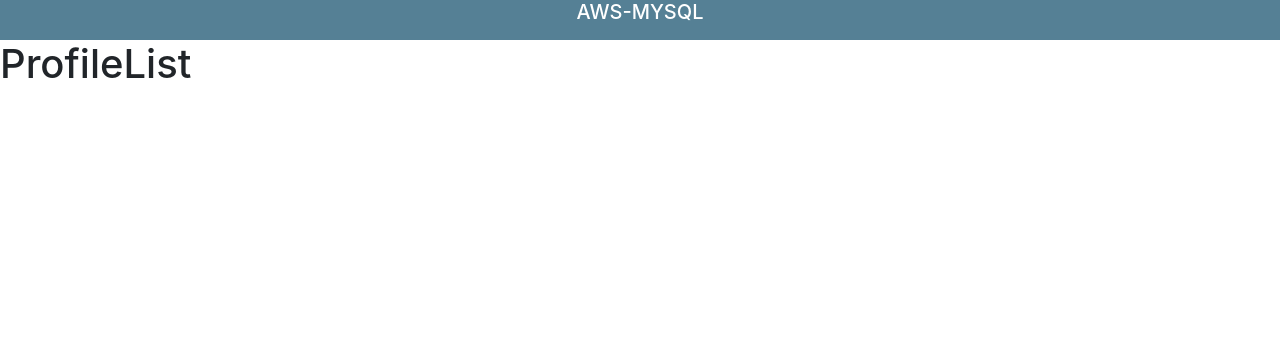
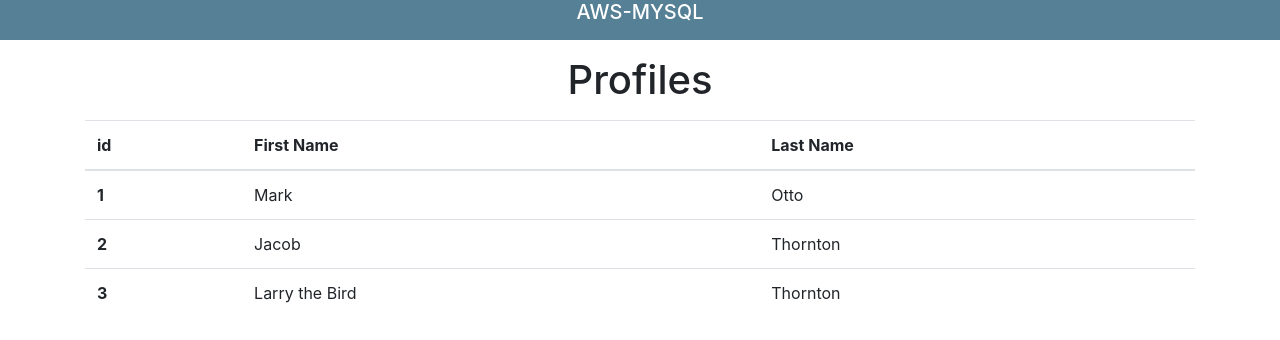
Before and after one commit to russtelen/SERVERLESS-APP, a React (Create React App) app: page / in a window 1280 px wide. Shown: the top 340 px of the page. Built offline with nearby package versions, Linux system fonts and the light colour scheme.

Commit message:
Init table

```diff
--- a/src/components/ProfileList.js
+++ b/src/components/ProfileList.js
@@ -2,8 +2,34 @@ import React, { useState, useEffect } from "react";
 
 const ProfileList = () => {
   return (
-    <div>
-      <h1>ProfileList</h1>
+    <div className="container">
+      <h1 className="text-center my-3">Profiles</h1>
+      <table className="table table-hover">
+        <thead>
+          <tr>
+            <th scope="col">id</th>
+            <th scope="col">First Name</th>
+            <th scope="col">Last Name</th>
+          </tr>
+        </thead>
+        <tbody>
+          <tr>
+            <th scope="row">1</th>
+            <td>Mark</td>
+            <td>Otto</td>
+          </tr>
+          <tr>
+            <th scope="row">2</th>
+            <td>Jacob</td>
+            <td>Thornton</td>
+          </tr>
+          <tr>
+            <th scope="row">3</th>
+            <td>Larry the Bird</td>
+            <td>Thornton</td>
+          </tr>
+        </tbody>
+      </table>
     </div>
   );
 };
```
